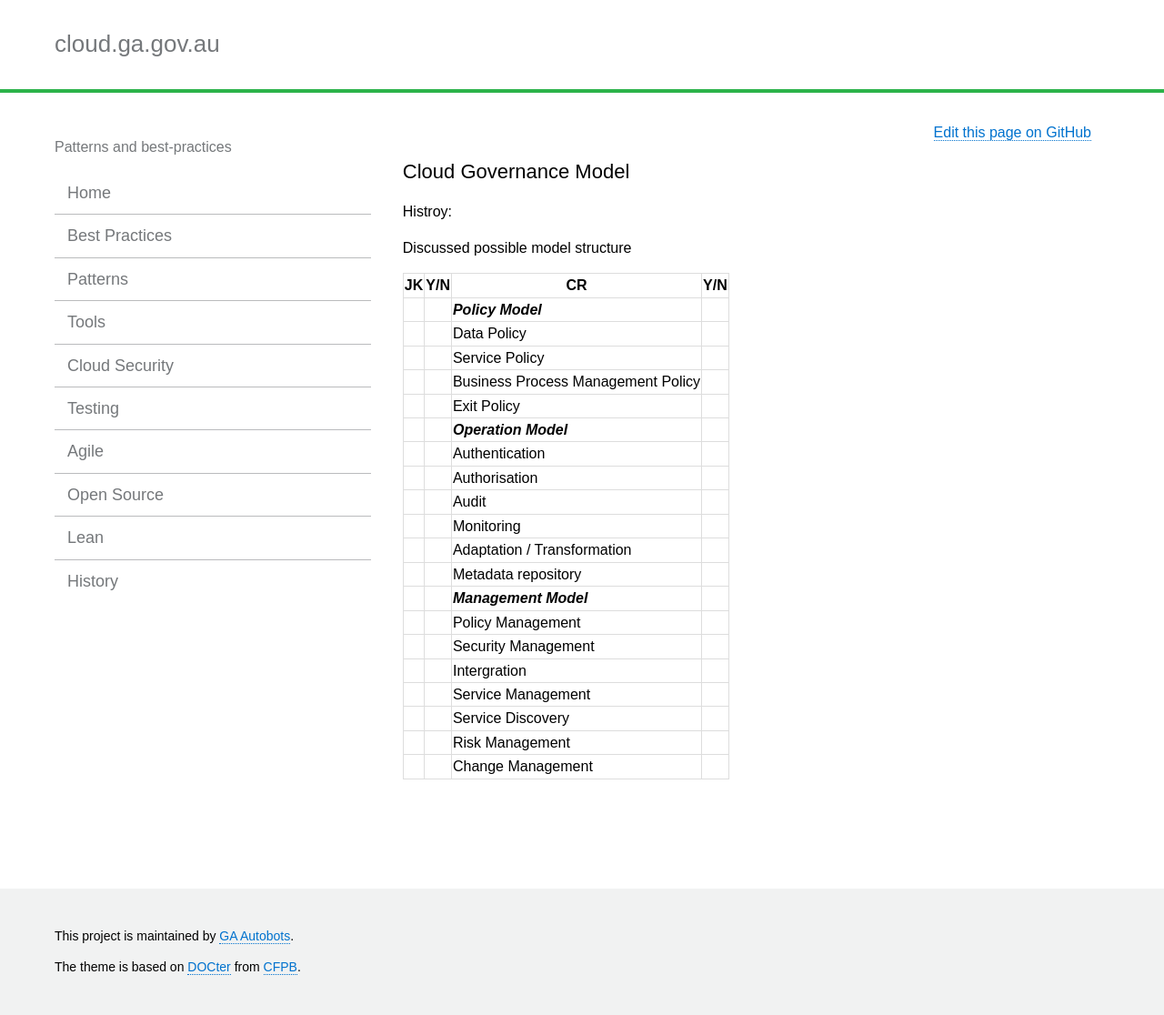
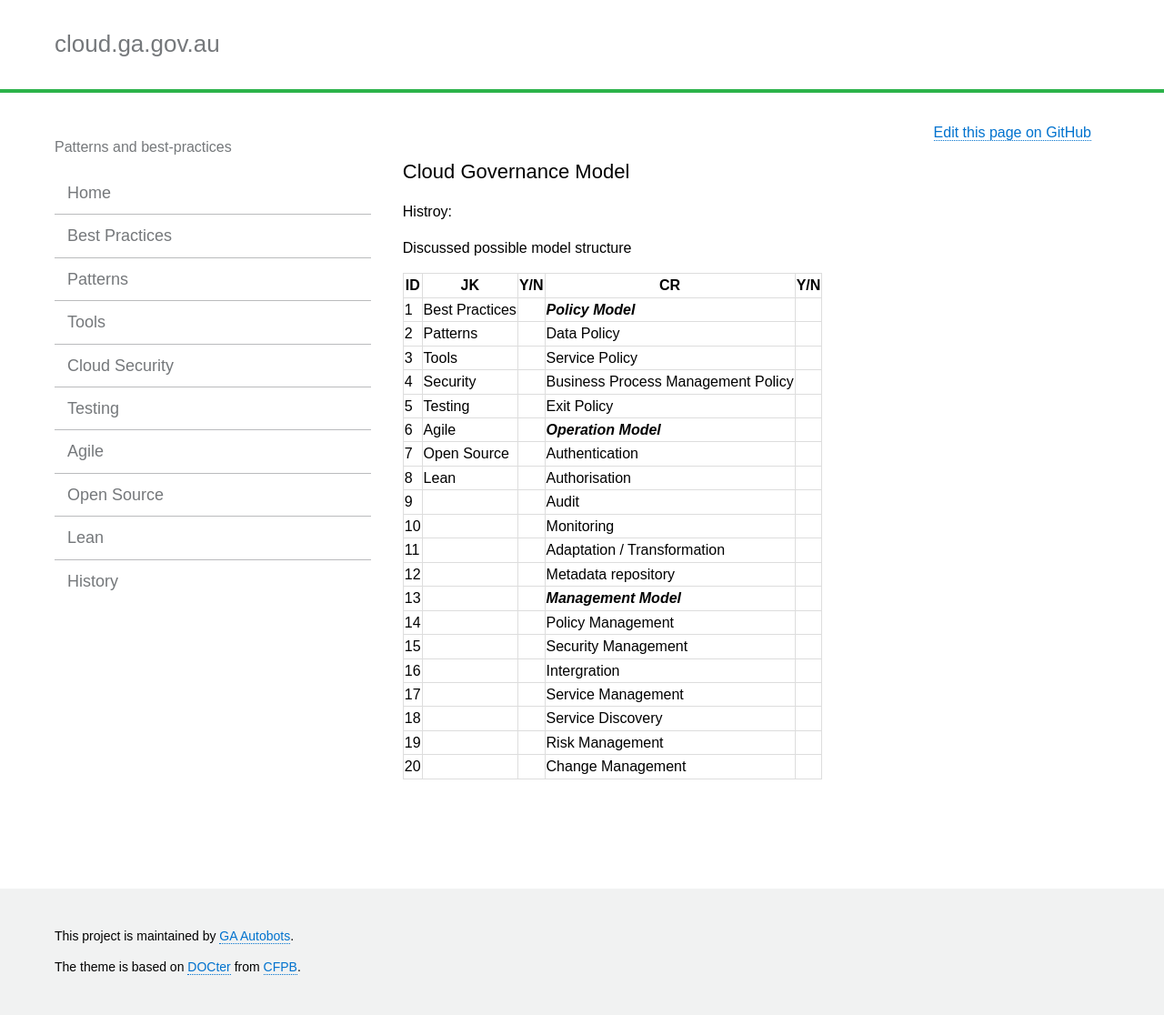
Before and after one commit to GeoscienceAustralia/cloud, a Jekyll site: the page built from docs/_pages/model.md, in a window 1280 px wide. Shown: the whole page at 91% size. Built offline with Jekyll 4.4.1, drawn with Linux system fonts in a browser that asks for light colours.

Commit message:
Update model.md

```diff
--- a/docs/_pages/model.md
+++ b/docs/_pages/model.md
@@ -8,25 +8,25 @@ Histroy:
 
 Discussed possible model structure
 
-| JK                        | Y/N | CR                                              | Y/N |
-| ---                       | --- | ---                                             | --- |
-|                           |     | **_Policy Model_**                              |     |
-|                           |     | Data Policy                                     |     |
-|                           |     | Service Policy                                  |     |
-|                           |     | Business Process Management Policy              |     |
-|                           |     | Exit Policy                                     |     |
-|                           |     | **_Operation Model_**                           |     |
-|                           |     | Authentication                                  |     |
-|                           |     | Authorisation                                   |     |
-|                           |     | Audit                                           |     |
-|                           |     | Monitoring                                      |     |
-|                           |     | Adaptation / Transformation                     |     |
-|                           |     | Metadata repository                             |     |
-|                           |     | **_Management Model_**                          |     |
-|                           |     | Policy Management                               |     |
-|                           |     | Security Management                             |     |
-|                           |     | Intergration                                    |     |
-|                           |     | Service Management                              |     |
-|                           |     | Service Discovery                               |     |
-|                           |     | Risk Management                                 |     |
-|                           |     | Change Management                               |     |
+| ID  | JK                        | Y/N | CR                                              | Y/N |
+| --- |---                        | --- | ---                                             | --- |
+| 1   | Best Practices            |     | **_Policy Model_**                              |     |
+| 2   | Patterns                  |     | Data Policy                                     |     |
+| 3   | Tools                     |     | Service Policy                                  |     |
+| 4   | Security                  |     | Business Process Management Policy              |     |
+| 5   | Testing                   |     | Exit Policy                                     |     |
+| 6   | Agile                     |     | **_Operation Model_**                           |     |
+| 7   | Open Source               |     | Authentication                                  |     |
+| 8   | Lean                      |     | Authorisation                                   |     |
+| 9   |                           |     | Audit                                           |     |
+| 10  |                           |     | Monitoring                                      |     |
+| 11  |                           |     | Adaptation / Transformation                     |     |
+| 12  |                           |     | Metadata repository                             |     |
+| 13  |                           |     | **_Management Model_**                          |     |
+| 14  |                           |     | Policy Management                               |     |
+| 15  |                           |     | Security Management                             |     |
+| 16  |                           |     | Intergration                                    |     |
+| 17  |                           |     | Service Management                              |     |
+| 18  |                           |     | Service Discovery                               |     |
+| 19  |                           |     | Risk Management                                 |     |
+| 20  |                           |     | Change Management                               |     |
```
